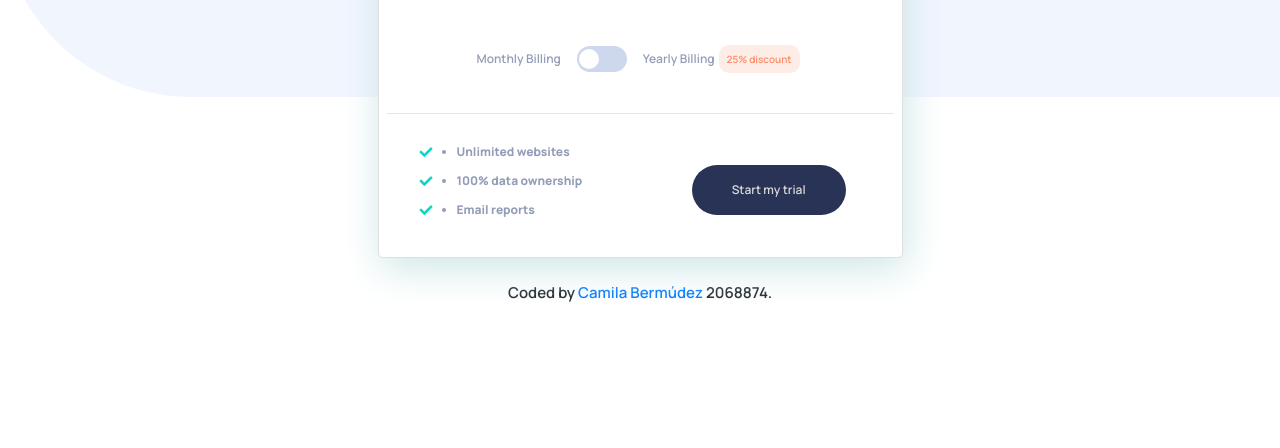
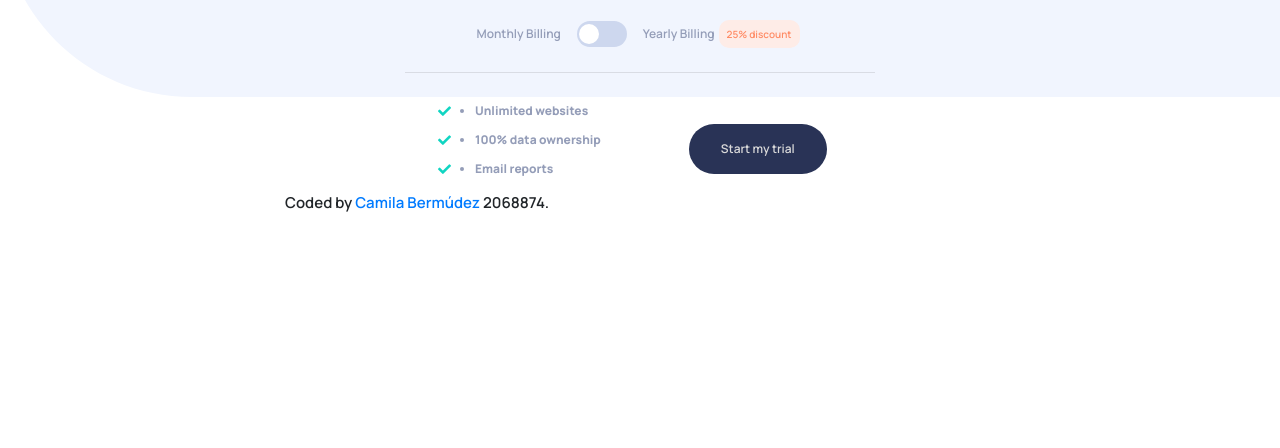
Before and after one commit to camib1809/camib1809-interactive-pricing, a plain HTML site: page index.html in a window 1280 px wide. Shown: the part 352-800 px from the top of the page. Drawn offline with nearby package versions, Linux system fonts and the light colour scheme.

Commit message:
Update index.html

```diff
--- a/index.html
+++ b/index.html
@@ -26,7 +26,8 @@
               <p>Sign-up for our 30-day trial. No credit card required.</p>
         </div>
 
-            <div class="col-sm-12 col-md-9 mt-5">
+            <div class="col-sm-12 col-md-9 mt-5" style="
+    max-width: 500px;>
 
               <div class="card pt-4 pb-4 px-2 mb-4 rounded-lg">
                 <div class="card-body">
```
